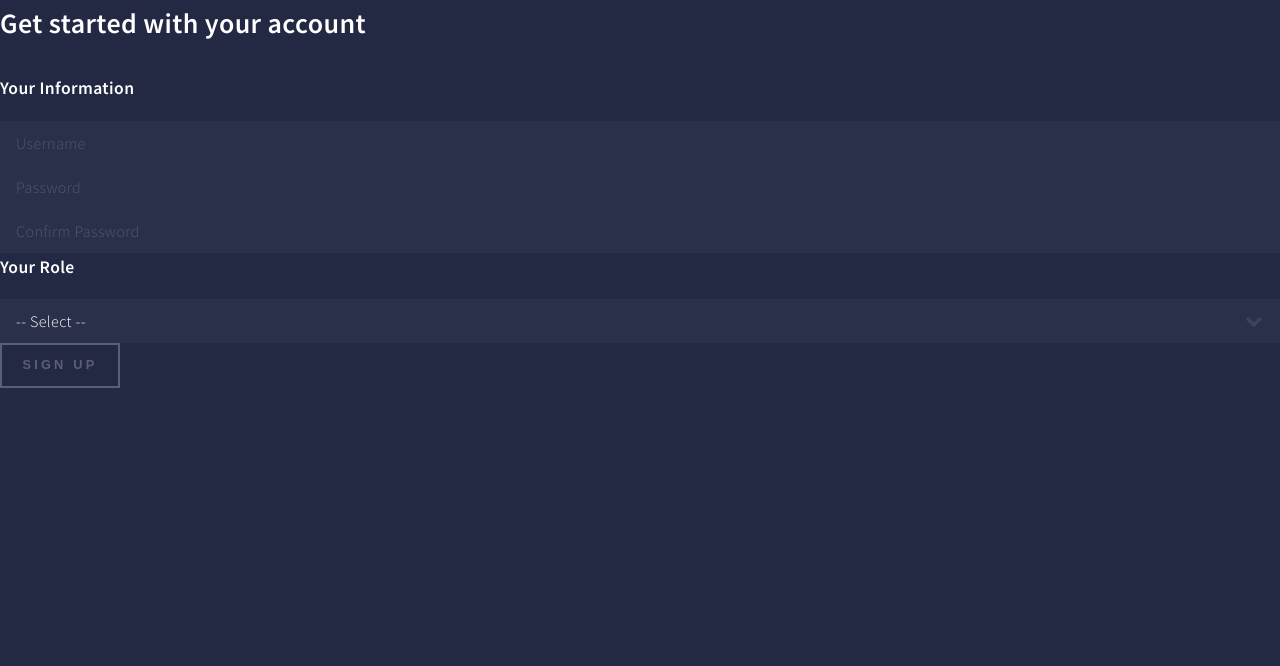
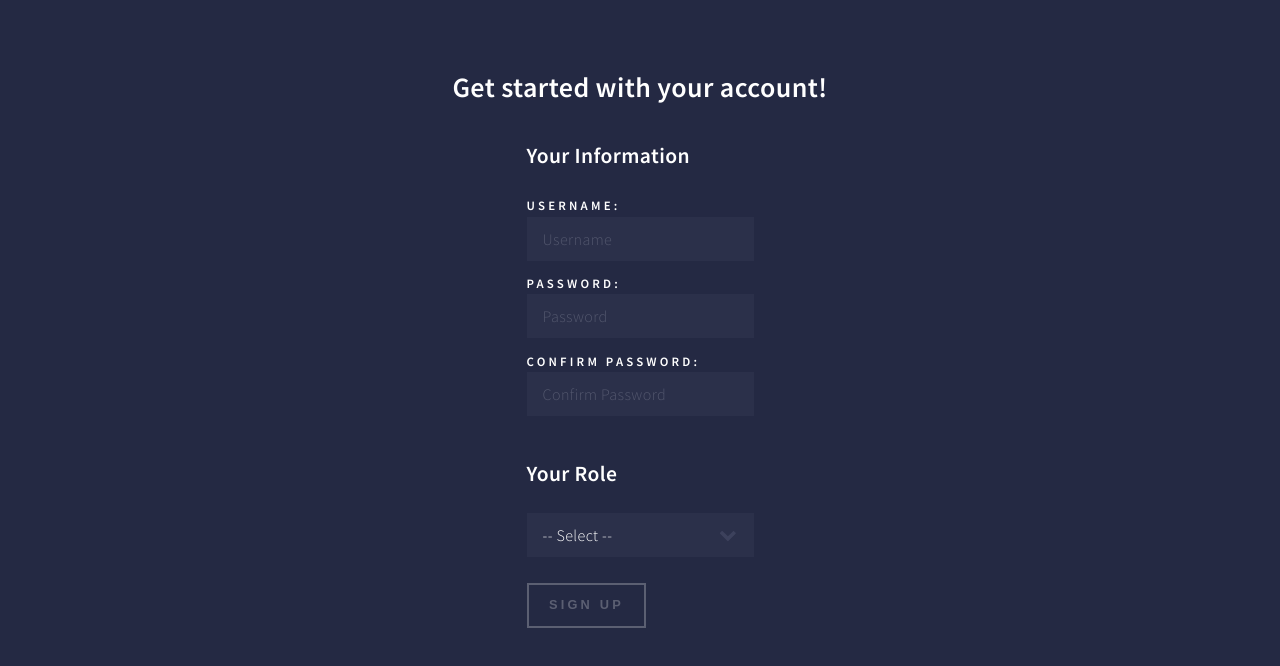
Before and after one commit to Build-Week-Co-Make-TTWebFT20/front-end, a React (Create React App) app in the folder co-make-app/: page /signup-user in a window 1280 px wide. Shown: the top 666 px of the page. Built offline with nearby package versions, Linux system fonts and the light colour scheme.

Commit message:
styled user signup and home pages

```diff
--- a/co-make-app/package.json
+++ b/co-make-app/package.json
@@ -14,6 +14,7 @@
     "react-scripts": "4.0.1",
     "redux": "^4.0.5",
     "redux-thunk": "^2.3.0",
+    "styled-components": "^5.2.1",
     "web-vitals": "^0.2.4",
     "yup": "^0.32.8"
   },
--- a/co-make-app/src/components/Home.js
+++ b/co-make-app/src/components/Home.js
@@ -6,11 +6,11 @@ const Home = () => {
 
 
 					<header id="header" class="alt style2">
-						<a href="index.html" class="logo"><strong>Forty</strong> <span>by HTML5 UP</span></a>
+						<a href="index.html" class="logo"><strong>Co-Make</strong> <span>by tt_webft_20</span></a>
 						<nav>
 							<a href="#menu">Menu</a>
 						</nav>
-
+					</header>
 
 
 					<nav id="menu">
@@ -25,20 +25,21 @@ const Home = () => {
 							<li><a href="/login" class="button fit">Log In</a></li>
 						</ul>
 					</nav>
-                    </header>
 
 
-					<section id="banner" class="style2">
+
+					<section id="banner" class="major">
 						<div class="inner">
-							<span class="image">
-								<img src="images/pic07.jpg" alt="" />
-							</span>
 							<header class="major">
-								<h1>Co-Make</h1>
+								<h1>Hi, we're Co-Make.</h1>
 							</header>
 							<div class="content">
-								<p>Ever get frustrated that a problem in your town or neighborhood goes ages without being resolved? You might have road issues (potholes, dangerous areas), overgrown plants, or anything else that makes living where you live a little less pleasant. With Co-make you can make your voice heard on the issues you would like to see resolved in your community.
-								</p>
+								<p>Ever get frustrated that a problem in your town or neighborhood goes ages without being resolved? You might have road issues (potholes, dangerous areas), overgrown plants, or anything else that makes living where you live a little less pleasant. With Co-make you can make your voice heard on the issues you would like to see resolved in your community.</p>
+								<ul class="actions">
+									<li><a href="/signup-user" class="button next scrolly">Get Started</a>
+
+									</li>
+								</ul>
 							</div>
 						</div>
 					</section>
@@ -54,7 +55,7 @@ const Home = () => {
 									</header>
 									<p>Nullam et orci eu lorem consequat tincidunt vivamus et sagittis libero. Mauris aliquet magna magna sed nunc rhoncus pharetra. Pellentesque condimentum sem. In efficitur ligula tate urna. Maecenas laoreet massa vel lacinia pellentesque lorem ipsum dolor. Nullam et orci eu lorem consequat tincidunt. Vivamus et sagittis libero. Mauris aliquet magna magna sed nunc rhoncus amet pharetra et feugiat tempus.</p>
 									<ul class="actions">
-										<li><a href="/signup-user" class="button next">Get Started</a></li>
+										<li><a href="/login" class="button next">Login</a></li>
 									</ul>
 								</div>
 							</section>
--- a/co-make-app/src/components/UserSignupForm.js
+++ b/co-make-app/src/components/UserSignupForm.js
@@ -4,6 +4,8 @@ import * as yup from 'yup';
 import axios from "axios";
 import { useHistory } from 'react-router-dom';
 import schema from '../validation/schema';
+import styled from "styled-components";
+
 
 const initialValues = {
     username: '',
@@ -90,13 +92,19 @@ export default function UserSignupForm() {
     };
 
     return (
+      <StyledForm>
+        <div className="errors" style={{ color: "orangered" }}>
+          <div>{formErrors.username}</div>
+          <div>{formErrors.password}</div>
+          <div>{formErrors.confirmPassword}</div>
+        </div>
+      <h2>Get started with your account!</h2>
         <form onSubmit={onSubmit}>
             <div>
-                <h2>Get started with your account</h2>
-            </div>
-            <div>
-                <h4>Your Information</h4>
+                <h3>Your Information</h3>
                 <div>
+                  <label>
+                    username:
                     <input
                         type='text'
                         name='username'
@@ -104,9 +112,11 @@ export default function UserSignupForm() {
                         onChange={onChange}
                         placeholder='Username'
                     />
-                    <div>{formErrors.username}</div>
+                  </label>
                 </div>
                 <div>
+                  <label>
+                    password:
                     <input
                         type='password'
                         name='password'
@@ -114,9 +124,11 @@ export default function UserSignupForm() {
                         onChange={onChange}
                         placeholder='Password'
                     />
-                    <div>{formErrors.password}</div>
+                  </label>
                 </div>
                 <div>
+                  <label>
+                    confirm password:
                     <input
                         type='password'
                         name='confirmPassword'
@@ -124,11 +136,11 @@ export default function UserSignupForm() {
                         onChange={onChange}
                         placeholder='Confirm Password'
                     />
-                    <div>{formErrors.confirmPassword}</div>
+                  </label>
                 </div>
             </div>
-            <div>
-                <h4>Your Role</h4>
+            <div><br></br>
+                <h3>Your Role</h3>
                 <div>
                     <select
                         name='role'
@@ -139,9 +151,21 @@ export default function UserSignupForm() {
                         <option value='user'>Private Citizen</option>
                         <option value='official'> Government Official</option>
                     </select>
-                </div>
+                </div><br></br>
                 <button disabled={disabled}>Sign Up</button>
             </div>
         </form>
+      </StyledForm>
     )
 }
+
+const StyledForm = styled.div`
+  display: flex;
+  flex-flow: column wrap;
+  align-items: center;
+  margin-top: 5%;
+  &.links {
+    display: flex;
+    flex-direction: column;
+  }
+`;
```
Also changed, not shown: 2 other files (tests, documents, lock files or other folders).
